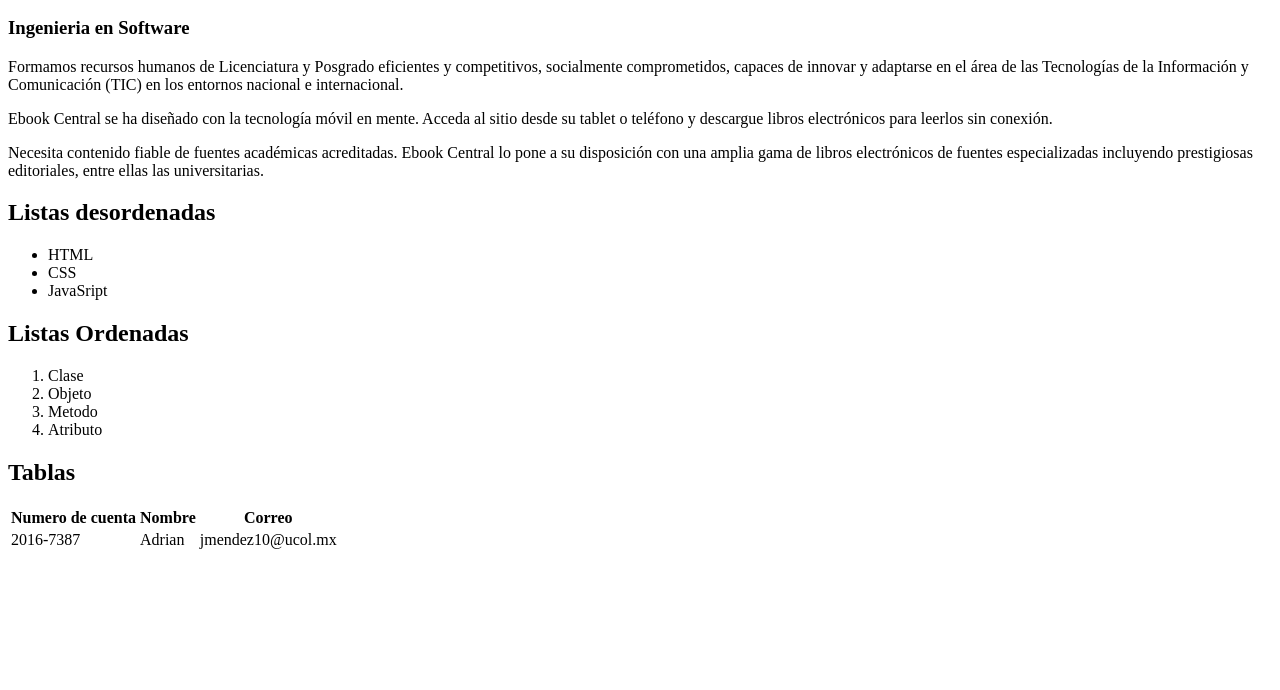
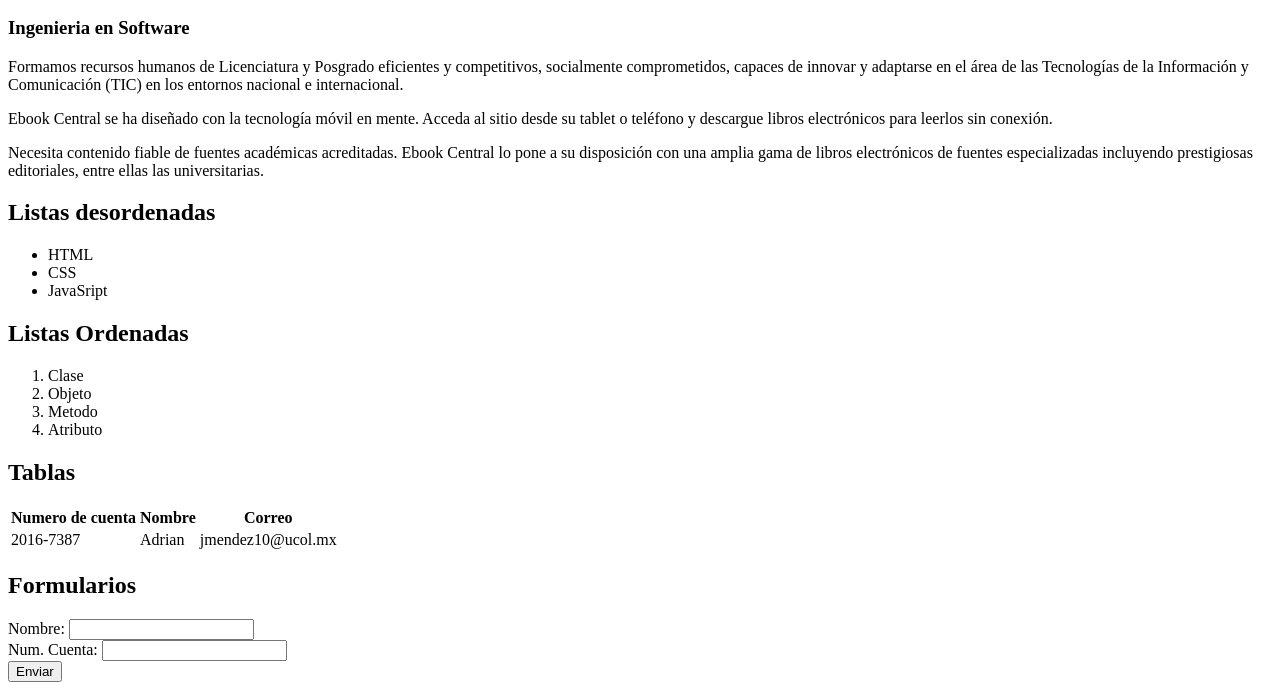
Before and after one commit to AdrianPrado/01-Elementos-HTML, a plain HTML site: page index.html in a window 1280 px wide. Shown: the part 110-800 px from the top of the page. Drawn offline with Linux system fonts and the light colour scheme.

Commit message:
Agrega formularios

```diff
--- a/index.html
+++ b/index.html
@@ -55,5 +55,22 @@
             </tr>
         </table>
 
+        <h2>Formularios</h2>
+        <form>
+            <div>
+                <label for="nombre">Nombre:</label>
+                <input type="text" id="nombre">
+            </div>
+
+            <div>
+                <label for="num_cuenta">Num. Cuenta:</label>
+                <input type="number" id="num_cuenta">
+            </div>
+
+            <div>
+                <button type="submit">Enviar</button>
+            </div>
+        </form>
+
     </body>
 </html>
```
